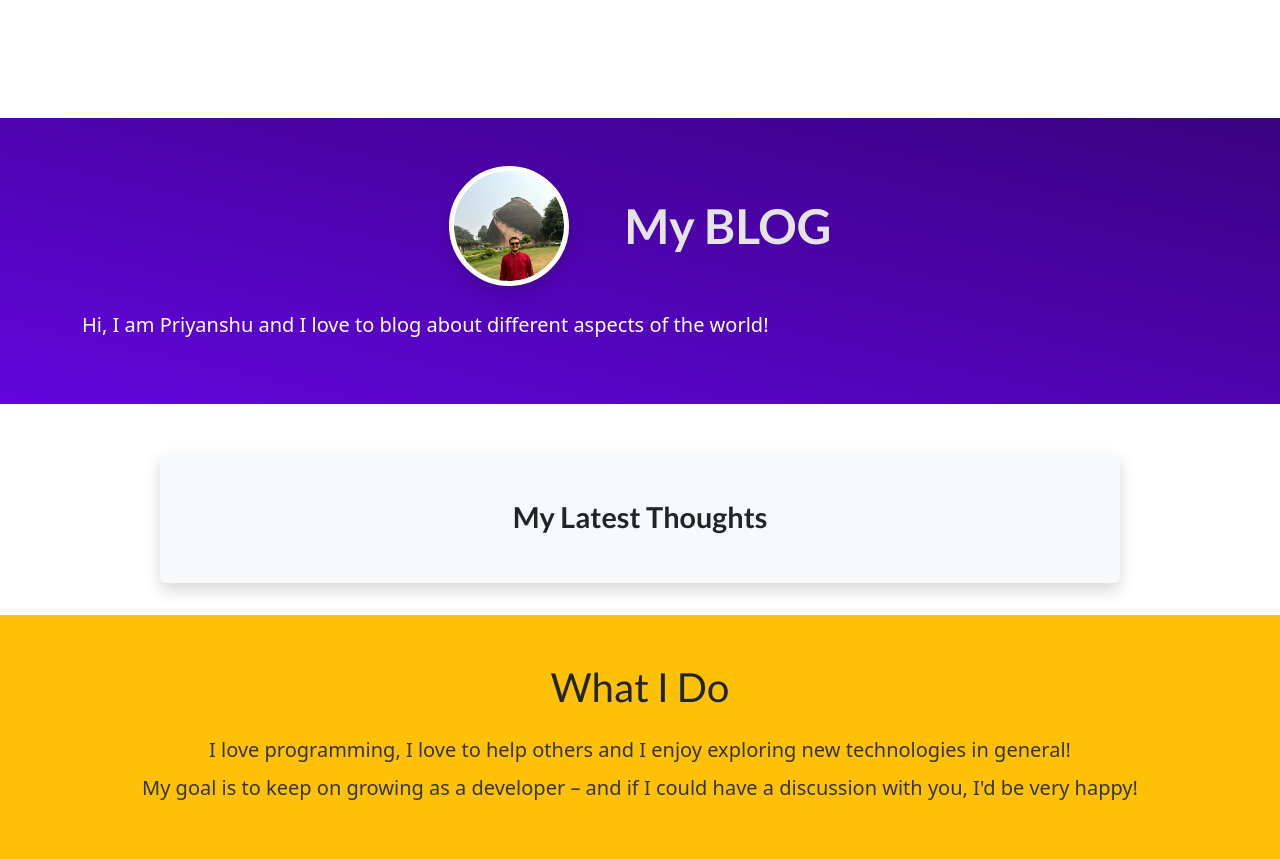
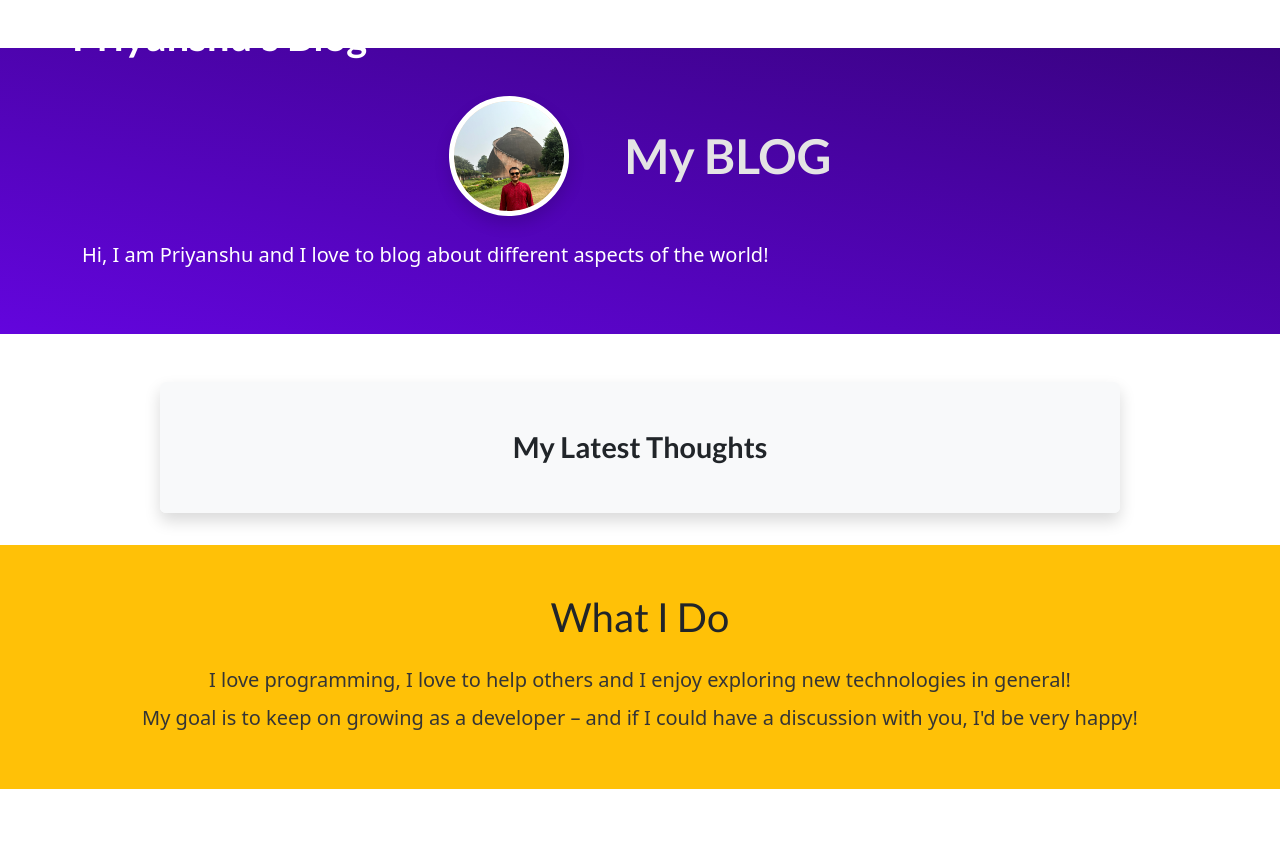
Before and after one commit to ps1711/MY_SITE, a Django app: page / in a window 1280 px wide. After the commit the page ends 789 px from the top, so only its background shows below. Run offline with Django 3.2, Linux system fonts and the light colour scheme; data that the repository does not hold is empty.

Commit message:
Update app.css

```diff
--- a/static/app.css
+++ b/static/app.css
@@ -10,7 +10,6 @@ html {
 
 body {
   margin: 0;
-  padding-top: 70px;
   overflow-x: hidden;
 }
 
```
